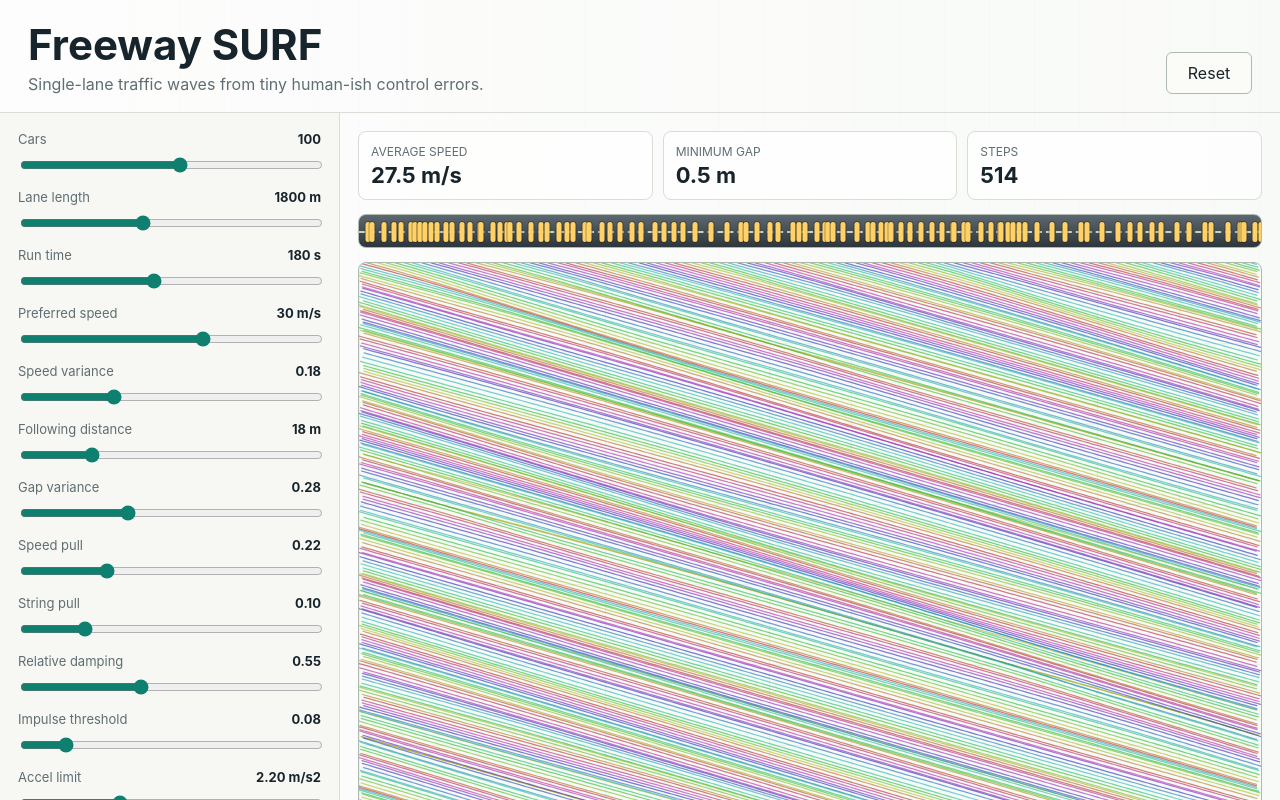
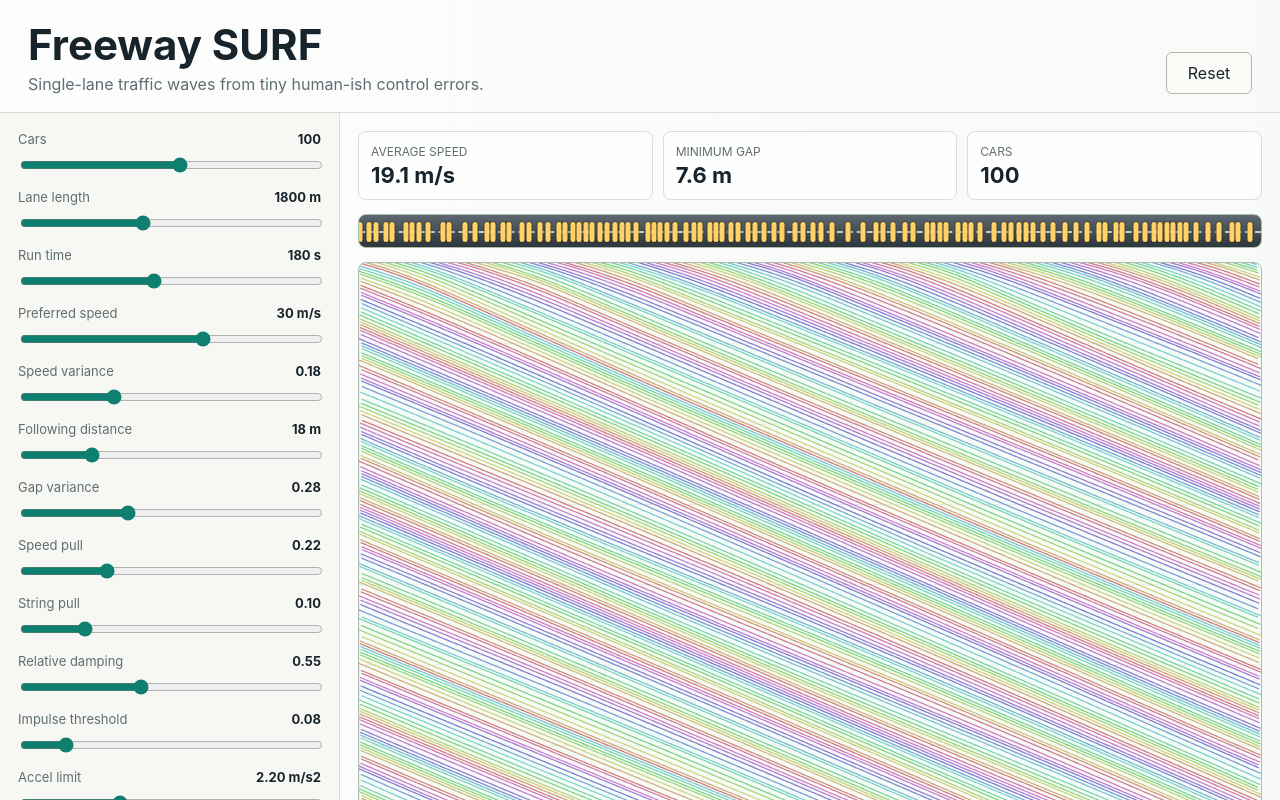
Before and after one commit to pythiaenthusiasmos/freeway-surf, a React (Vite) app: page / in a window 1280 px wide. Shown: the top 800 px of the page. Built offline with nearby package versions, Linux system fonts and the light colour scheme.

Commit message:
Prevent car overlap in simulation

```diff
--- a/src/App.tsx
+++ b/src/App.tsx
@@ -38,6 +38,7 @@ type Simulation = {
   finalCars: Car[]
   averageSpeed: number
   minimumGap: number
+  carCount: number
   steps: number
 }
 
@@ -108,8 +109,12 @@ function wrap(position: number, roadLength: number) {
 
 function runSimulation(params: Params): Simulation {
   const rand = mulberry32(params.seed)
-  const spacing = params.roadLength / params.cars
-  const cars: Car[] = Array.from({ length: params.cars }, (_, id) => ({
+  const carLength = 4.8
+  const standstillGap = 1.5
+  const reactionTime = 0.9
+  const carCount = Math.min(params.cars, Math.floor(params.roadLength / (carLength + standstillGap)))
+  const spacing = params.roadLength / carCount
+  const cars: Car[] = Array.from({ length: carCount }, (_, id) => ({
     id,
     position: id * spacing + (rand() - 0.5) * spacing * 0.2,
     speed: vary(params.baseSpeed, params.speedVariance * 0.4, rand),
@@ -124,16 +129,21 @@ function runSimulation(params: Params): Simulation {
 
   for (let step = 1; step <= steps; step += 1) {
     const ordered = [...cars].sort((a, b) => a.position - b.position)
-    const accelerations = new Map<number, number>()
+    const proposedSpeeds = new Map<number, number>()
 
     ordered.forEach((car, index) => {
       const leader = ordered[(index + 1) % ordered.length]
       const leaderPosition = leader.position <= car.position ? leader.position + params.roadLength : leader.position
-      const gap = Math.max(0.5, leaderPosition - car.position - 4.8)
+      const gap = Math.max(0.2, leaderPosition - car.position - carLength)
       minimumGap = Math.min(minimumGap, gap)
 
+      const closingSpeed = Math.max(0, car.speed - leader.speed)
+      const dynamicGap =
+        car.preferredGap +
+        car.speed * reactionTime +
+        (car.speed * closingSpeed) / (2 * Math.sqrt(params.accelLimit * params.brakeLimit))
       const speedPull = (car.preferredSpeed - car.speed) * params.speedGain
-      const stringPull = (gap - car.preferredGap) * params.followGain
+      const stringPull = (gap - dynamicGap) * params.followGain
       const damping = (leader.speed - car.speed) * params.dampingGain
       let acceleration = speedPull + stringPull + damping
 
@@ -144,23 +154,57 @@ function runSimulation(params: Params): Simulation {
       }
 
       acceleration *= 1 + (rand() * 2 - 1) * params.accelError
-      accelerations.set(car.id, clamp(acceleration, -params.brakeLimit, params.accelLimit))
+      const leaderStopping = (leader.speed * leader.speed) / (2 * params.brakeLimit)
+      const followerStopping = (car.speed * car.speed) / (2 * params.brakeLimit)
+      const requiredGap = standstillGap + car.speed * params.dt + Math.max(0, followerStopping - leaderStopping)
+
+      if (gap < requiredGap) {
+        const urgency = clamp((requiredGap - gap) / Math.max(requiredGap, 1), 0, 1)
+        acceleration = Math.min(acceleration, -params.brakeLimit * urgency)
+      }
+
+      const clampedAcceleration = clamp(acceleration, -params.brakeLimit, params.accelLimit)
+      proposedSpeeds.set(car.id, Math.max(0, car.speed + clampedAcceleration * params.dt))
     })
 
+    const safeSpeeds = new Map(proposedSpeeds)
+    for (let pass = 0; pass < carCount; pass += 1) {
+      ordered.forEach((car, index) => {
+        const leader = ordered[(index + 1) % ordered.length]
+        const leaderPosition = leader.position <= car.position ? leader.position + params.roadLength : leader.position
+        const leaderSpeed = safeSpeeds.get(leader.id) ?? leader.speed
+        const projectedLeaderPosition = leaderPosition + leaderSpeed * params.dt
+        const safeTravel = projectedLeaderPosition - car.position - carLength - standstillGap
+        const safeSpeed = Math.max(0, safeTravel / params.dt)
+        const currentSpeed = safeSpeeds.get(car.id) ?? car.speed
+
+        if (currentSpeed > safeSpeed) {
+          safeSpeeds.set(car.id, safeSpeed)
+        }
+      })
+    }
+
     cars.forEach((car) => {
-      const acceleration = accelerations.get(car.id) ?? 0
-      car.speed = Math.max(0, car.speed + acceleration * params.dt)
+      car.speed = safeSpeeds.get(car.id) ?? car.speed
       car.position += car.speed * params.dt
       averageSpeedTotal += car.speed
       histories[car.id].push({ t: step * params.dt, x: wrap(car.position, params.roadLength) })
+    })
+
+    const afterUpdate = [...cars].sort((a, b) => a.position - b.position)
+    afterUpdate.forEach((car, index) => {
+      const leader = afterUpdate[(index + 1) % afterUpdate.length]
+      const leaderPosition = leader.position <= car.position ? leader.position + params.roadLength : leader.position
+      minimumGap = Math.min(minimumGap, Math.max(0, leaderPosition - car.position - carLength))
     })
   }
 
   return {
     histories,
     finalCars: [...cars].sort((a, b) => a.position - b.position),
-    averageSpeed: averageSpeedTotal / (params.cars * steps),
+    averageSpeed: averageSpeedTotal / (carCount * steps),
     minimumGap,
+    carCount,
     steps,
   }
 }
@@ -248,8 +292,8 @@ function App() {
               <strong>{simulation.minimumGap.toFixed(1)} m</strong>
             </div>
             <div>
-              <span>Steps</span>
-              <strong>{simulation.steps}</strong>
+              <span>Cars</span>
+              <strong>{simulation.carCount}</strong>
             </div>
           </div>
 
```
